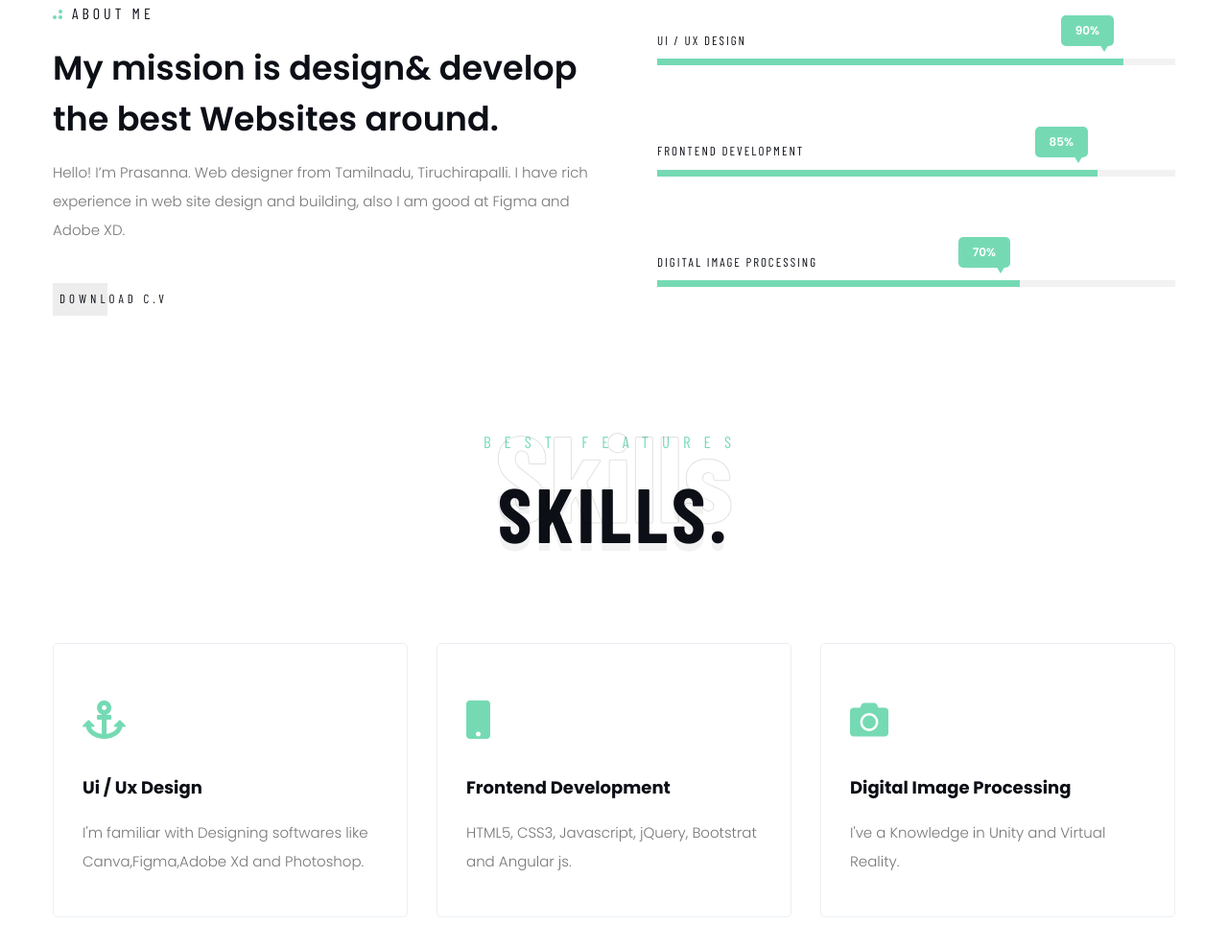
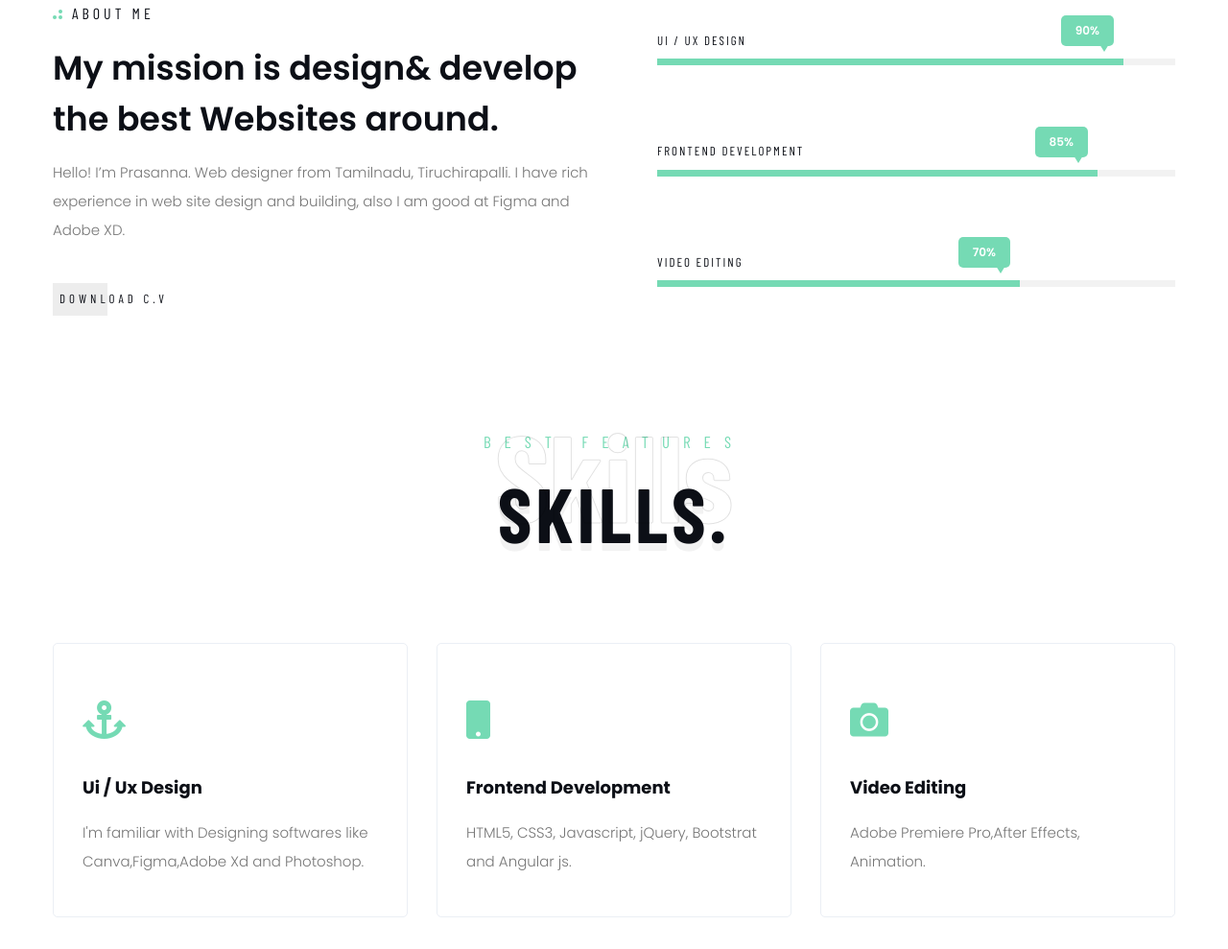
Before and after one commit to prasanna-m16/portfolio, a plain HTML site: page index.html in a window 1280 px wide. Shown: the part 917-1906 px from the top of the page at 96% size. Drawn offline with nearby package versions, Linux system fonts and the light colour scheme; a web font is replaced by a local one.

Commit message:
Update index.html

```diff
--- a/index.html
+++ b/index.html
@@ -126,7 +126,7 @@
 
                             <div class=single-skill>
 
-                                <h6>Digital Image Processing</h6>
+                                <h6>Video Editing</h6>
 
                                 <div class=skill-progress>
 
@@ -190,9 +190,9 @@
 
                         <div class=single-services><i class="fas fa-camera"></i>
 
-                            <h6>Digital Image Processing</h6>
+                            <h6>Video Editing</h6>
 
-                            <p>I've a Knowledge in Unity and Virtual Reality.</div>
+                            <p>Adobe Premiere Pro,After Effects, Animation.</div>
 
                     </div>
 
```
